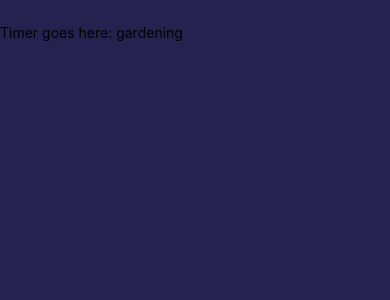
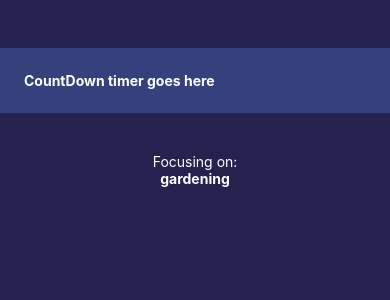
Before and after one commit to YakubuAmidu/FocusTime, a React Native app: screen / in a window 390 px wide. Shown: the top 300 px of the page. Built offline with nearby package versions, Linux system fonts and the light colour scheme.

Commit message:
Updating changes

```diff
--- /dev/null
+++ b/src/components/CountDown.js
@@ -0,0 +1,20 @@
+import React from 'react';
+import { Text, View, StyleSheet } from 'react-native';
+import { colors } from '../utils/colors';
+import { fontSizes, spacing } from '../utils/sizes';
+
+const minuetesToMillis = (min) => min * 1000 * 60;
+
+export const CountDown = ({ minutes = 20, isPaused }) => {
+  return <Text style={styles.text}>CountDown timer goes here</Text>;
+};
+
+const styles = StyleSheet.create({
+  text: {
+    fontSize: fontSizes.xxxl,
+    fontWeight: 'bold',
+    color: colors.white,
+    padding: spacing.lg,
+    backgroundColor: 'rgba(94, 132, 226, 0.3)',
+  },
+});
--- a/src/features/timer/Timer.js
+++ b/src/features/timer/Timer.js
@@ -1,10 +1,18 @@
 import React from 'react';
 import { View, StyleSheet, Text } from 'react-native';
+
+import { colors } from '../../utils/colors';
+import { spacing } from '../../utils/sizes';
+import { CountDown } from '../../components/CountDown';
 
 export const Timer = ({ focusSubject }) => {
   return (
     <View style={styles.container}>
-      <Text>Timer goes here: {focusSubject}</Text>
+      <CountDown />
+      <View style={{ paddingTop: spacing.xxl }}>
+        <Text style={styles.title}>Focusing on:</Text>
+        <Text style={styles.task}>{focusSubject}</Text>
+      </View>
     </View>
   );
 };
@@ -12,5 +20,15 @@ export const Timer = ({ focusSubject }) => {
 const styles = StyleSheet.create({
   container: {
     flex: 1,
+    paddingTop: spacing.lg,
+  },
+  title: {
+    color: colors.white,
+    textAlign: 'center',
+  },
+  task: {
+    color: colors.white,
+    textAlign: 'center',
+    fontWeight: 'bold',
   },
 });
```
